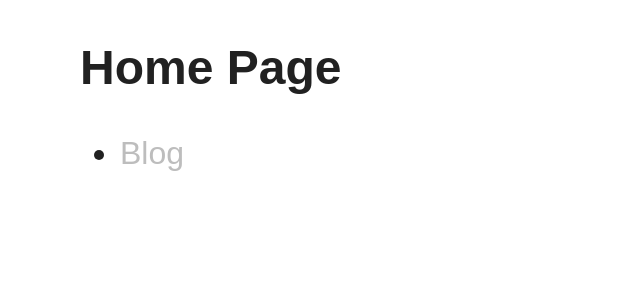
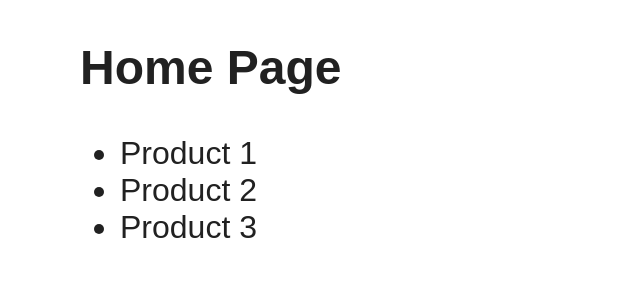
Before and after one commit to AhsantMozhgan/next-js, a Next.js app: page / in a window 1280 px wide. Shown: the top 300 px of the page, without its empty margins (0-640 px from the left). Built offline with nearby package versions, Linux system fonts and the light colour scheme.

Commit message:
nextjs-pre-renders

```diff
--- a/pages/index.js
+++ b/pages/index.js
@@ -1,13 +1,11 @@
-import Link from 'next/link'
-
 function HomePage() {
     return (
         <div>
             <h2>Home Page</h2>
             <ul>
-                <li>
-                    <Link href="/blog/posts">Blog</Link>
-                </li>
+                <li>Product 1</li>
+                <li>Product 2</li>
+                <li>Product 3</li>
             </ul>
         </div>
     )
```
